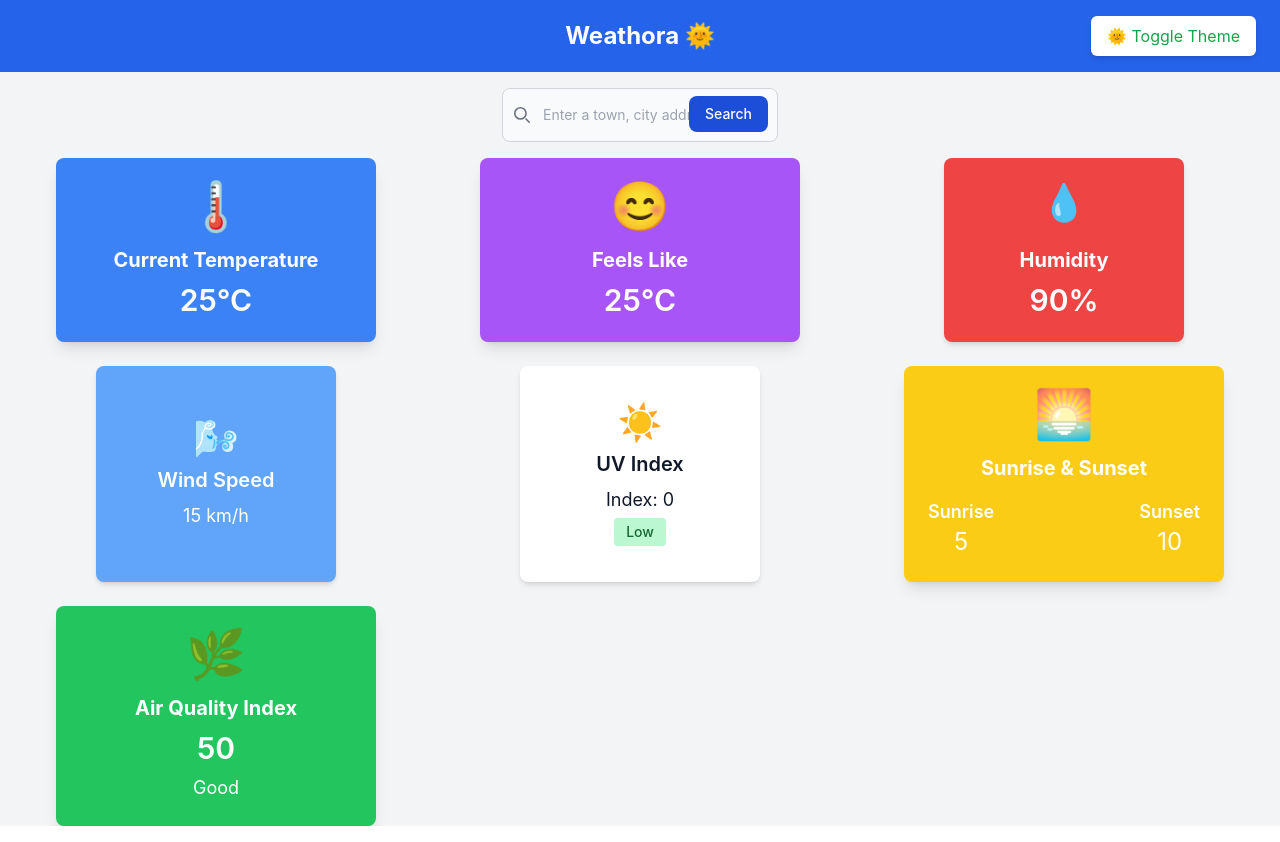
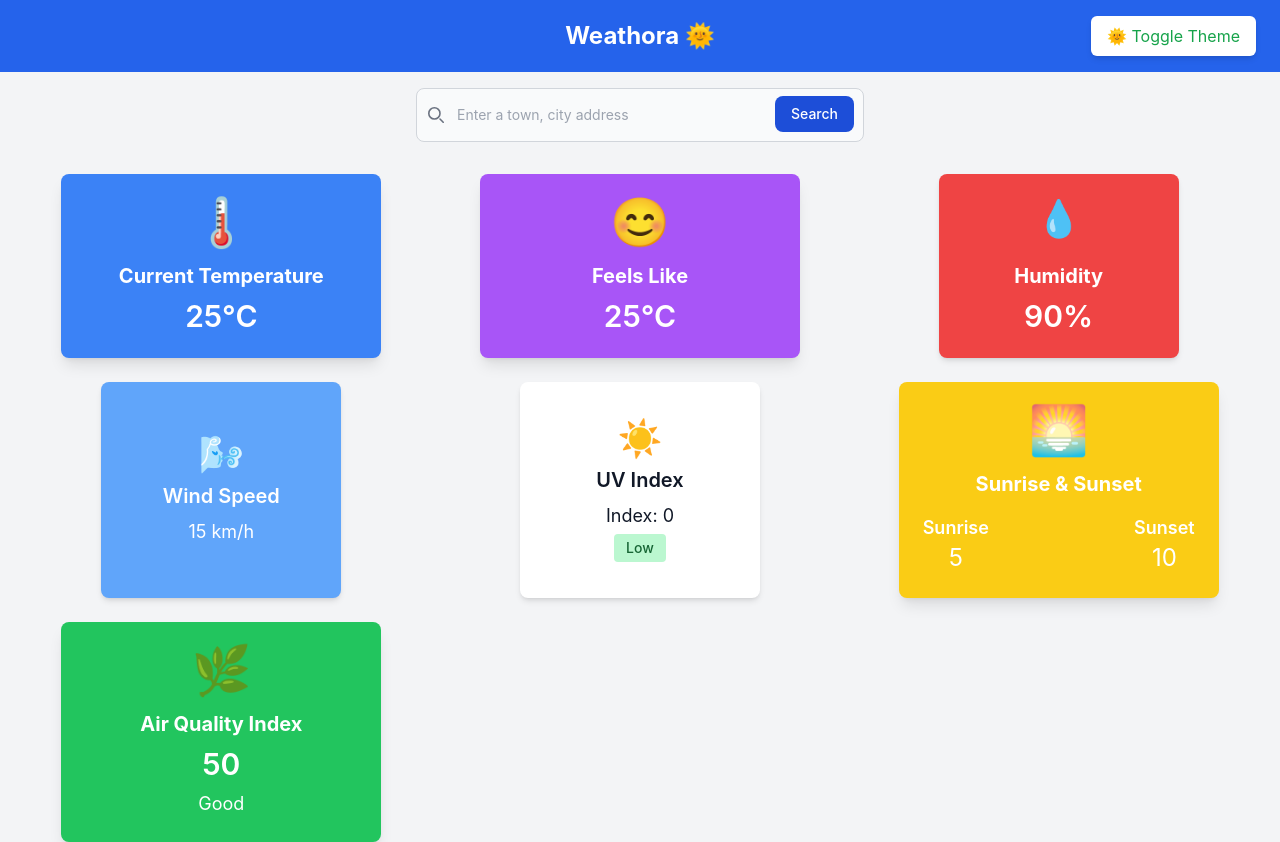
Before and after one commit to AaqilSh/weather-app-react, a React (Create React App) app: page / in a window 1280 px wide. Built offline with nearby package versions, Linux system fonts and the light colour scheme; a web font is replaced by a local one.

Commit message:
Layout changes

```diff
--- a/src/App.js
+++ b/src/App.js
@@ -12,12 +12,10 @@ function App() {
   return (
     <div className="min-h-screen bg-gray-100 dark:bg-gray-900 text-gray-900 dark:text-gray-100 transition-all duration-500">
       <Header className="mb-6 px-4" />
-      <div className="flex justify-center px-4 mt-4 mb-4">
+      <div className="justify-center px-4 mt-4 mb-4">
         <SearchBar />
       </div>
-      <div class="grid ">
-        <div class="grid">
-          <div className="px-4">
+      <div class="px-6 mt-8 ">
         <div className="grid grid-cols-1 sm:grid-cols-2 lg:grid-cols-3 gap-6 justify-items-center">
           <TemperatureCard temperature={25} />
           <FeelsLikeCard feelsLike={25} />
@@ -29,8 +27,6 @@ function App() {
         </div>
       </div>
     </div>
-      </div>
-    </div>
   );
 }
 
```
Lines whose indentation alone changed are shown as unchanged.
